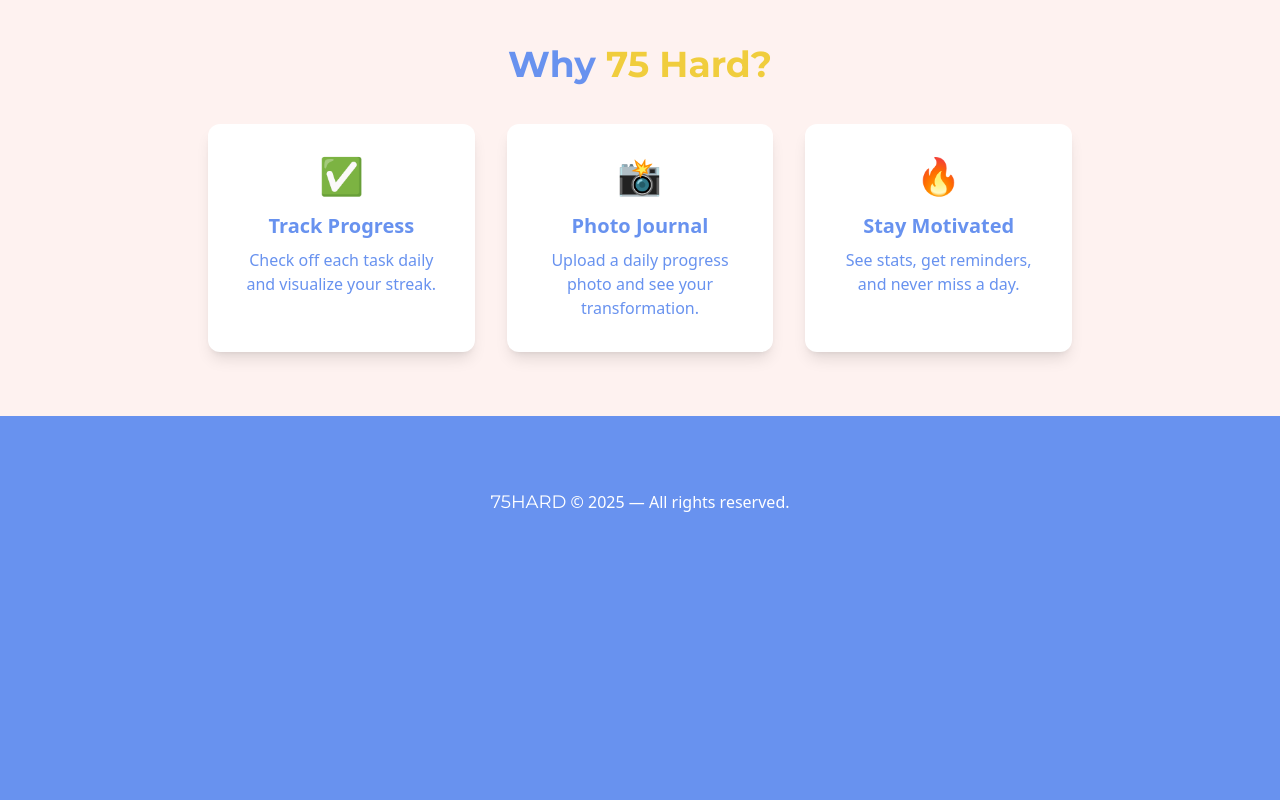
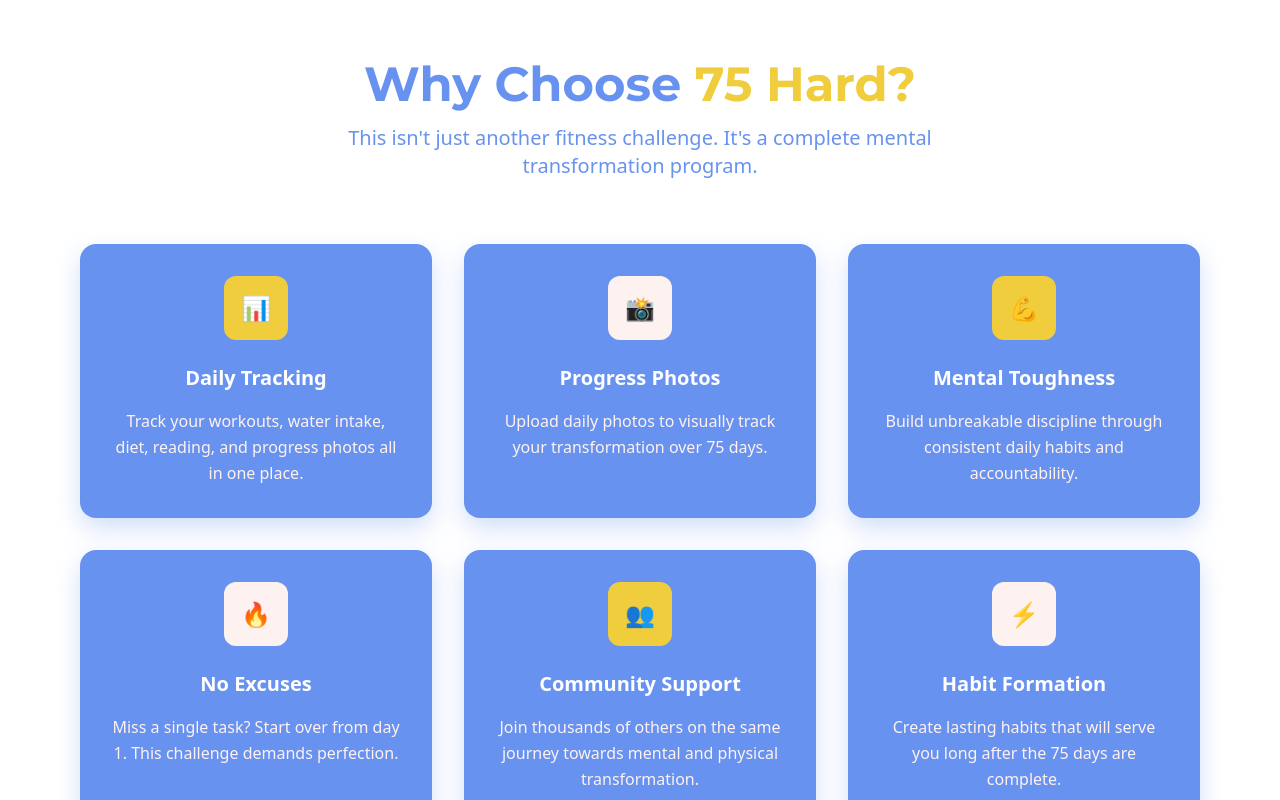
Before and after one commit to flashrod/75hard, a React (Vite) app in the folder frontend/: page / in a window 1280 px wide. Shown: the part 820-1620 px from the top of the page. Before the commit the page ends 1360 px from the top, so only its background shows below. Built offline with nearby package versions, Linux system fonts and the light colour scheme; no server answers.

Commit message:
added call to action

```diff
--- /dev/null
+++ b/frontend/src/components/CallToAction.jsx
@@ -0,0 +1,37 @@
+import { motion } from "framer-motion";
+import { Link } from "react-router-dom";
+
+export default function CallToAction() {
+  return (
+    <section className="bg-gradient-primary py-20">
+      <div className="max-w-4xl mx-auto px-4 text-center">
+        <motion.div
+          initial={{ opacity: 0, y: 30 }}
+          whileInView={{ opacity: 1, y: 0 }}
+          transition={{ duration: 0.8 }}
+          viewport={{ once: true }}
+        >
+          <h2 className="text-4xl md:text-5xl font-display font-bold text-text mb-6">
+            Ready to Change Your Life?
+          </h2>
+          <p className="text-xl text-tertiary mb-8 max-w-2xl mx-auto">
+            Join thousands who have already transformed their lives through the 75 Hard Challenge.
+            Your journey to mental toughness starts today.
+          </p>
+
+          <div className="flex flex-col sm:flex-row gap-4 justify-center items-center">
+            <Link
+              to="/auth"
+              className="bg-secondary text-primary font-bold px-10 py-4 rounded-xl text-lg shadow-secondary hover:scale-105 transition-all duration-300"
+            >
+              Start 75 Hard Today
+            </Link>
+            <div className="text-tertiary text-sm">
+              No equipment needed • No gym required • Just commitment
+            </div>
+          </div>
+        </motion.div>
+      </div>
+    </section>
+  );
+}
--- a/frontend/src/components/Features.jsx
+++ b/frontend/src/components/Features.jsx
@@ -2,42 +2,78 @@ import { motion } from "framer-motion";
 
 const features = [
   {
-    title: "Track Progress",
-    desc: "Check off each task daily and visualize your streak.",
-    icon: "✅",
+    title: "Daily Tracking",
+    desc: "Track your workouts, water intake, diet, reading, and progress photos all in one place.",
+    icon: "📊",
+    color: "bg-secondary"
   },
   {
-    title: "Photo Journal",
-    desc: "Upload a daily progress photo and see your transformation.",
+    title: "Progress Photos",
+    desc: "Upload daily photos to visually track your transformation over 75 days.",
     icon: "📸",
+    color: "bg-tertiary"
   },
   {
-    title: "Stay Motivated",
-    desc: "See stats, get reminders, and never miss a day.",
+    title: "Mental Toughness",
+    desc: "Build unbreakable discipline through consistent daily habits and accountability.",
+    icon: "💪",
+    color: "bg-secondary"
+  },
+  {
+    title: "No Excuses",
+    desc: "Miss a single task? Start over from day 1. This challenge demands perfection.",
     icon: "🔥",
+    color: "bg-tertiary"
   },
+  {
+    title: "Community Support",
+    desc: "Join thousands of others on the same journey towards mental and physical transformation.",
+    icon: "👥",
+    color: "bg-secondary"
+  },
+  {
+    title: "Habit Formation",
+    desc: "Create lasting habits that will serve you long after the 75 days are complete.",
+    icon: "⚡",
+    color: "bg-tertiary"
+  }
 ];
 
 export default function Features() {
   return (
-    <section className="bg-tertiary py-16">
-      <div className="max-w-4xl mx-auto px-4">
-        <h2 className="text-3xl md:text-4xl font-display font-bold text-primary text-center mb-10">
-          Why <span className="text-secondary">75 Hard?</span>
-        </h2>
-        <div className="grid md:grid-cols-3 gap-8">
-          {features.map((f, i) => (
+    <section className="bg-text py-20">
+      <div className="max-w-6xl mx-auto px-4">
+        <motion.div
+          initial={{ opacity: 0, y: 30 }}
+          whileInView={{ opacity: 1, y: 0 }}
+          transition={{ duration: 0.8 }}
+          viewport={{ once: true }}
+          className="text-center mb-16"
+        >
+          <h2 className="text-4xl md:text-5xl font-display font-bold text-primary mb-4">
+            Why Choose <span className="text-secondary">75 Hard?</span>
+          </h2>
+          <p className="text-xl text-primary max-w-2xl mx-auto">
+            This isn't just another fitness challenge. It's a complete mental transformation program.
+          </p>
+        </motion.div>
+
+        <div className="grid md:grid-cols-2 lg:grid-cols-3 gap-8">
+          {features.map((feature, index) => (
             <motion.div
-              key={f.title}
-              initial={{ opacity: 0, y: 40 }}
+              key={feature.title}
+              initial={{ opacity: 0, y: 50 }}
               whileInView={{ opacity: 1, y: 0 }}
-              transition={{ delay: 0.2 + i * 0.1, duration: 0.7, type: "spring" }}
+              transition={{ delay: index * 0.1, duration: 0.6 }}
               viewport={{ once: true }}
-              className="bg-white rounded-xl shadow-lg p-8 flex flex-col items-center"
+              whileHover={{ scale: 1.05 }}
+              className="bg-primary rounded-2xl p-8 shadow-primary hover:shadow-secondary transition-all duration-300"
             >
-              <span className="text-4xl mb-4">{f.icon}</span>
-              <h3 className="text-xl font-bold text-primary mb-2">{f.title}</h3>
-              <p className="text-primary text-center">{f.desc}</p>
+              <div className={`w-16 h-16 ${feature.color} rounded-xl flex items-center justify-center text-2xl mb-6 mx-auto`}>
+                {feature.icon}
+              </div>
+              <h3 className="text-xl font-bold text-text mb-4 text-center">{feature.title}</h3>
+              <p className="text-tertiary text-center leading-relaxed">{feature.desc}</p>
             </motion.div>
           ))}
         </div>
```
